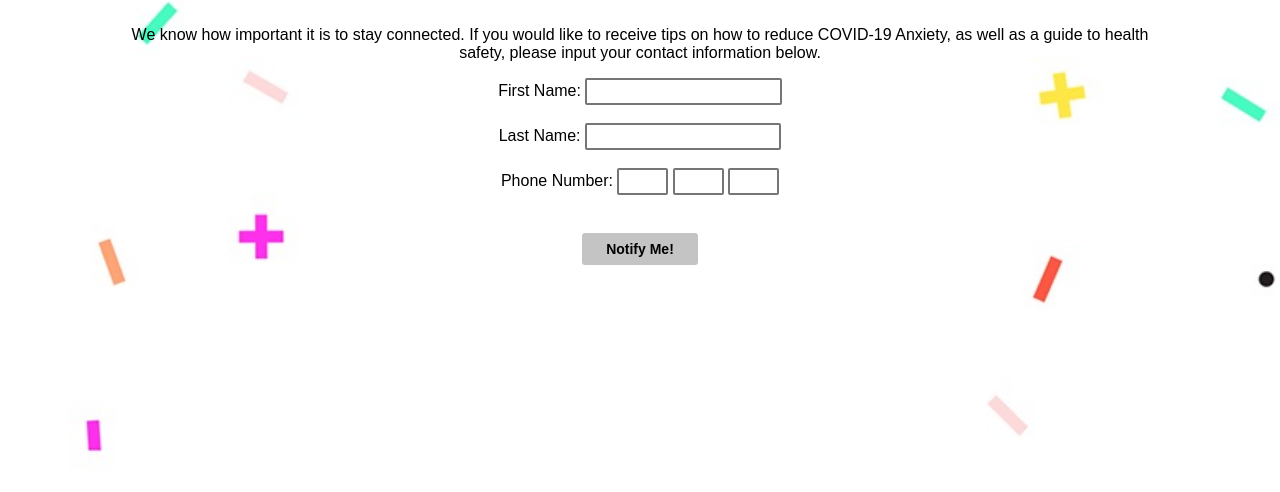
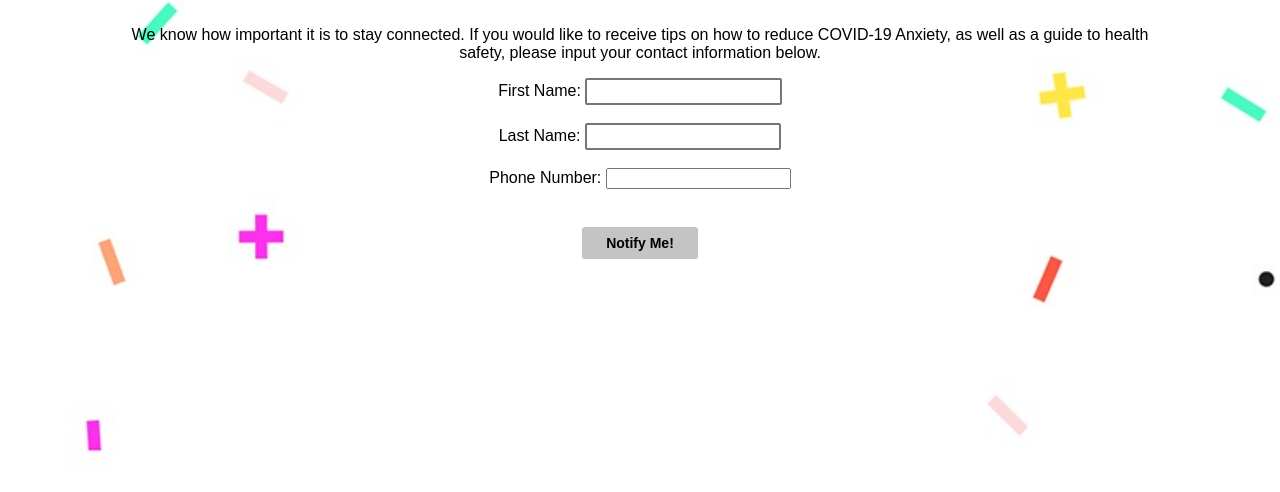
Before and after one commit to cward22/code-along, a plain HTML site: page groupProject/index.html in a window 1280 px wide. Shown: the part 220-712 px from the top of the page. Drawn offline with Linux system fonts and the light colour scheme.

Commit message:
updated input box

```diff
--- a/groupProject/index.html
+++ b/groupProject/index.html
@@ -1,7 +1,6 @@
 <!DOCTYPE html>
-<html>
+<html lang="en">
 <head>
-    <html lang="en">
     <link rel="stylesheet" type="text/css" href="styles.css">
   <!-- <% include ../partials/header.ejs %> -->
 </head>
@@ -29,10 +28,8 @@
             <input type="text" id="lastName">
             <br>
             <br>
-            <label for="pNumber">Phone Number:</label>
-            <input type="text" id="areaCode">
-            <input type="text" id="firstThree">
-            <input type="text" id="lastFour">
+            <label for="phoneNumber">Phone Number:</label>
+            <input type="text" id="phoneNumber">
             <br>
             <br>
         </div>
```
